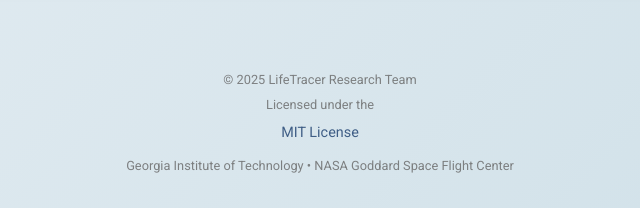
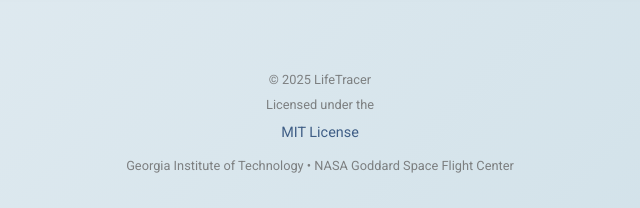
Before and after one commit to life-tracer/life-tracer.github.io, a plain HTML site: page index.html in a window 1280 px wide. Shown: the part 1135-1343 px from the top of the page, 320-960 px from the left. Drawn offline with Linux system fonts and the light colour scheme.

Commit message:
Update index.html

```diff
--- a/index.html
+++ b/index.html
@@ -430,7 +430,7 @@
     <p id="abstract">With the upcoming sample return missions to the Solar System where traces of past, extinct, or present life may be found, there is an urgent need to develop unbiased methods that can distinguish molecular distributions of organic compounds synthesized abiotically from those produced biotically but were subsequently altered through diagenetic processes. We conducted untargeted analyses on a collection of meteorite and terrestrial geologic samples using two-dimensional gas chromatography coupled with high-resolution time-of-flight mass spectrometry (GC×GC-HRTOF-MS) and compared their soluble non-polar and semi-polar organic species. To deconvolute the resulting large dataset, we developed LifeTracer, a computational framework for processing and downstream machine learning analysis of mass spectrometry data. LifeTracer identified predictive molecular features that distinguish abiotic from biotic origins and enabled a robust classification of meteorites from terrestrial samples based on the composition of their non-polar soluble organics.</p>
 
     <footer>
-        <p>&copy; 2025 LifeTracer Research Team</p>
+        <p>&copy; 2025 LifeTracer</p>
         <p>Licensed under the <a href="https://opensource.org/licenses/MIT" target="_blank">MIT License</a></p>
         <p>Georgia Institute of Technology • NASA Goddard Space Flight Center</p>
     </footer>
```
